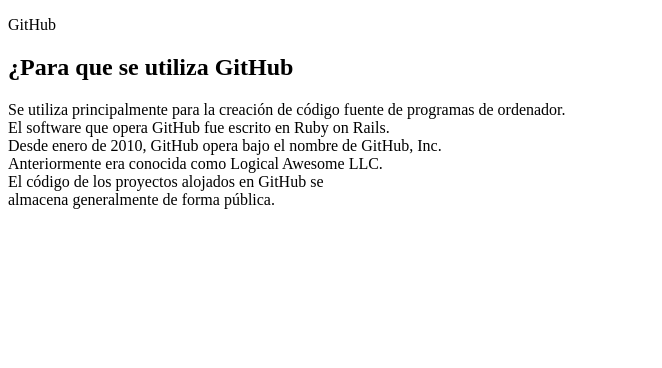
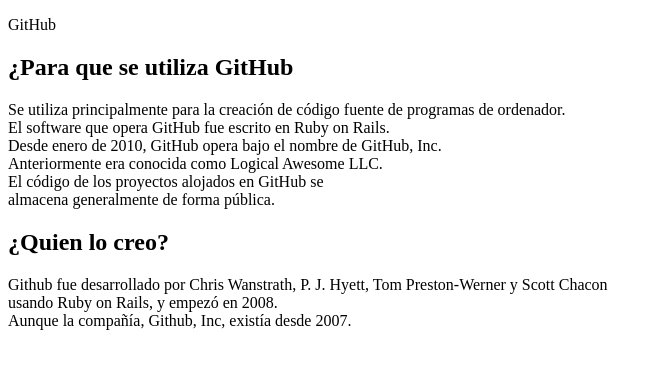
Before and after one commit to DiegoMartzG/Repasando-Tags, a plain HTML site: page index.html in a window 1280 px wide. Shown: the whole page, without its empty margins (0-662 px from the left). Drawn offline with Linux system fonts and the light colour scheme.

Commit message:
quienes fueron los inventores de github

```diff
--- a/index.html
+++ b/index.html
@@ -15,12 +15,19 @@
     <section>
         <div id="informacion">
             <h2>¿Para que se utiliza GitHub</h2>
-            Se utiliza principalmente para la creación de código fuente de programas de ordenador. <br> El software que opera
-            GitHub fue escrito en Ruby on Rails. <br>Desde enero de 2010, GitHub opera bajo el nombre de GitHub, Inc. <br>
-            Anteriormente era conocida como Logical Awesome LLC. <br> El código de los proyectos alojados en GitHub se <br>
+            Se utiliza principalmente para la creación de código fuente de programas de ordenador. <br> El software que
+            opera
+            GitHub fue escrito en Ruby on Rails. <br>Desde enero de 2010, GitHub opera bajo el nombre de GitHub, Inc.
+            <br>
+            Anteriormente era conocida como Logical Awesome LLC. <br> El código de los proyectos alojados en GitHub se
+            <br>
             almacena generalmente de forma pública. <br>
         </div>
-
+        <div id="creador">
+            <h2>¿Quien lo creo?</h2>
+            Github fue desarrollado por Chris Wanstrath, P. J. Hyett, Tom Preston-Werner y Scott Chacon <br> usando Ruby on
+            Rails, y empezó en 2008. <br> Aunque la compañía, Github, Inc, existía desde 2007. <br>
+        </div>
     </section>
     <footer></footer>
 </body>
```
